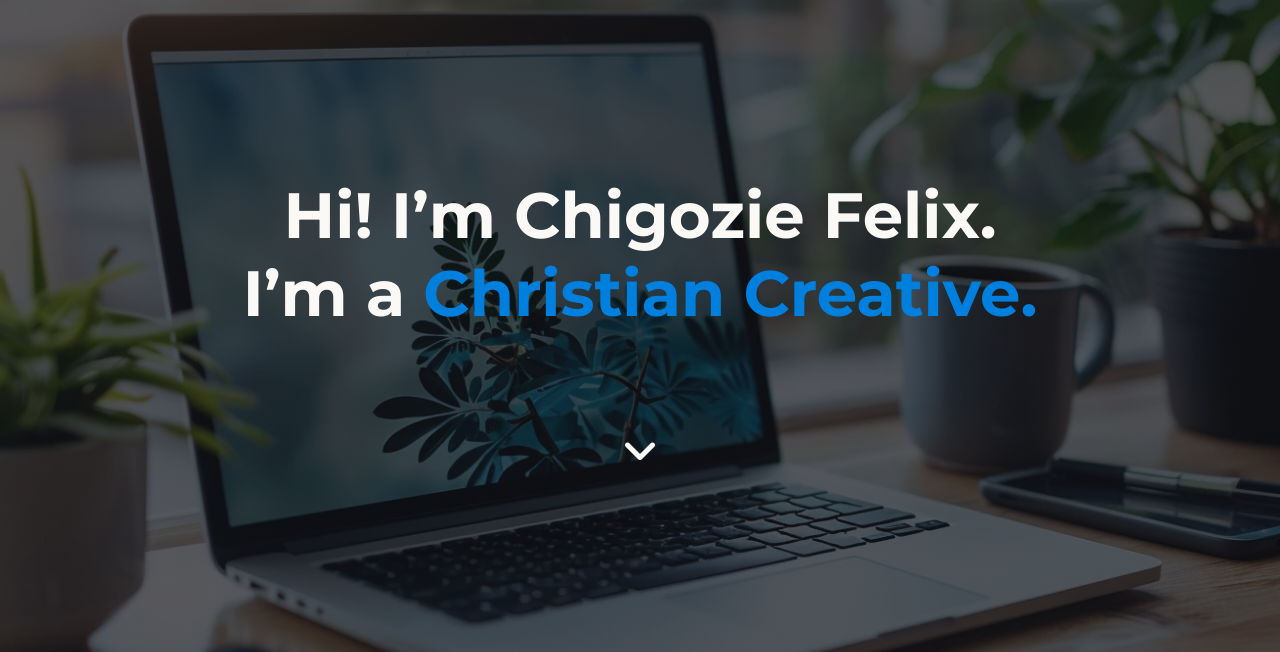
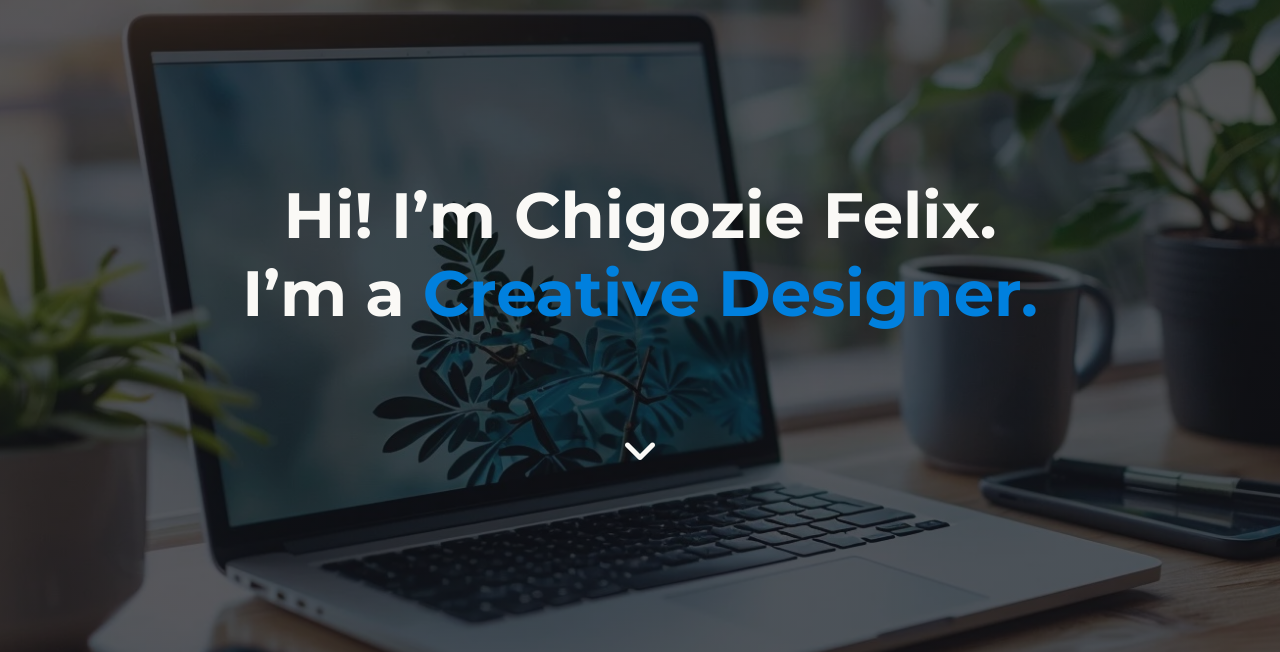
Before and after one commit to G-175/Gozie, a plain HTML site: page index.html in a window 1280 px wide. Shown: the part 62-714 px from the top of the page. Drawn offline with nearby package versions, Linux system fonts and the light colour scheme; animation ran at ten frames a second.

Commit message:
first change 2

```diff
--- a/index.html
+++ b/index.html
@@ -59,7 +59,7 @@
 
     <section class="work-section">
         <div class="work-center">
-            <h1>Hi! I’m Chigozie Felix. <br> I’m a <span class="typed">Christian Creative.</span></h1>
+            <h1>Hi! I’m Chigozie Felix. <br> I’m a <span class="typed">Creative Designer.</span></h1>
 
             <i class="fa-solid fa-angle-down" id="xc"></i>
         </div>
```
